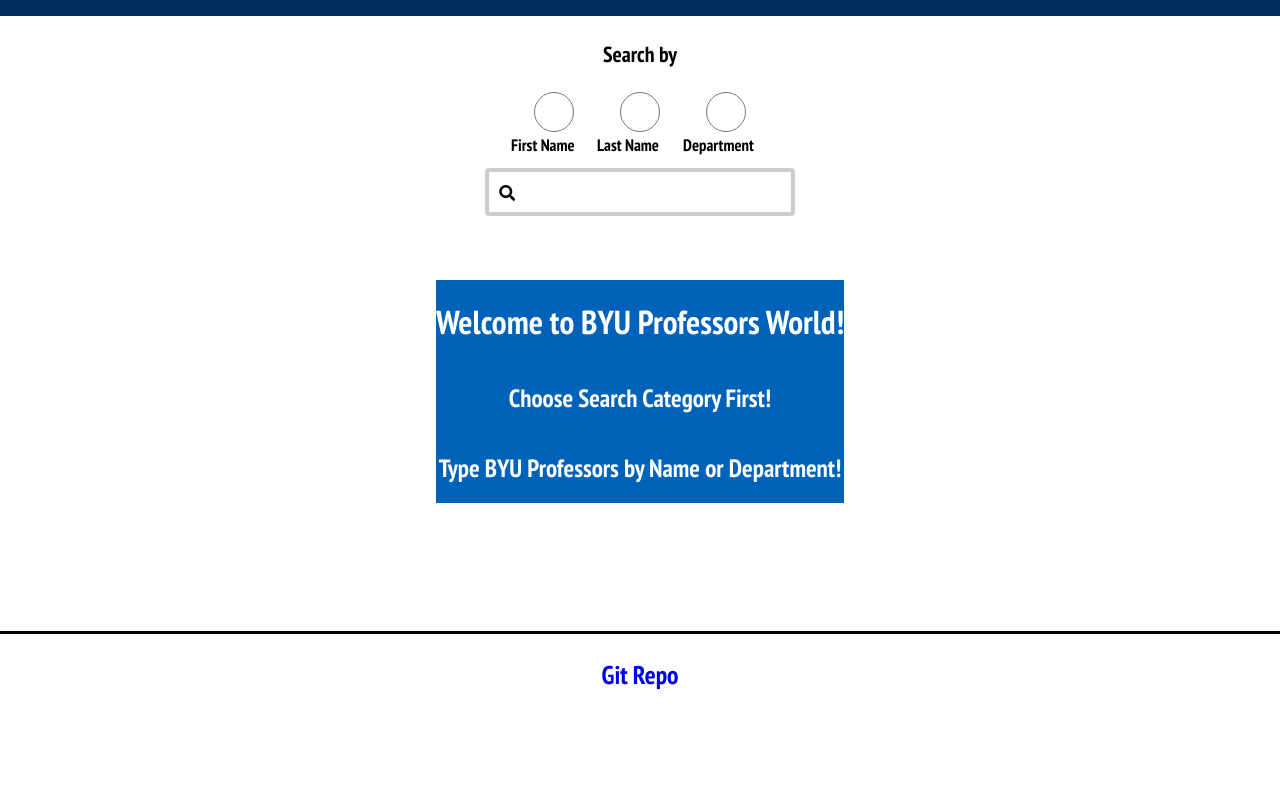
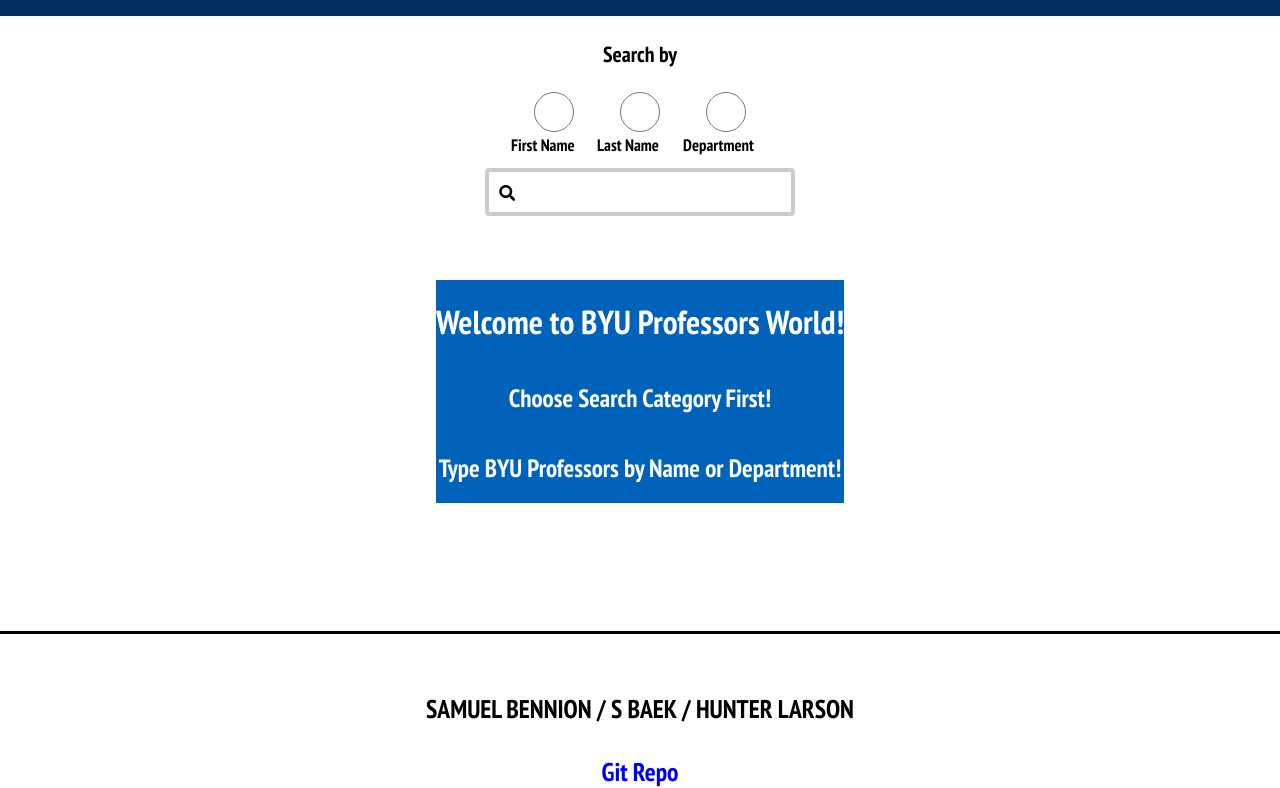
Before and after one commit to Huntsmen47/hl.creative3, a Vue app in the folder c3/: page / in a window 1280 px wide. Shown: the part 318-1106 px from the top of the page. Before the commit the page ends 1009 px from the top, so only its background shows below. Built offline with nearby package versions, Linux system fonts and the light colour scheme.

Commit message:
Add credits to footer

```diff
--- a/c3/src/App.vue
+++ b/c3/src/App.vue
@@ -27,7 +27,11 @@
     </div>
   </div>
   <router-view />
-  <div class="footer"><a href="https://github.com/Huntsmen47/hl.creative3.git">Git Repo</a></div>
+
+  <div class="footer">
+    <div class="credits"><h4>SAMUEL BENNION / S BAEK / HUNTER LARSON</h4></div>
+    <a href="https://github.com/Huntsmen47/hl.creative3.git">Git Repo</a>
+    </div>
 </div>
 </template>
 
@@ -134,5 +138,6 @@
   padding-top: 2vw;
   justify-content: center;
   font-size: 2vw;
+  text-align: center;
 }
 </style>
```
